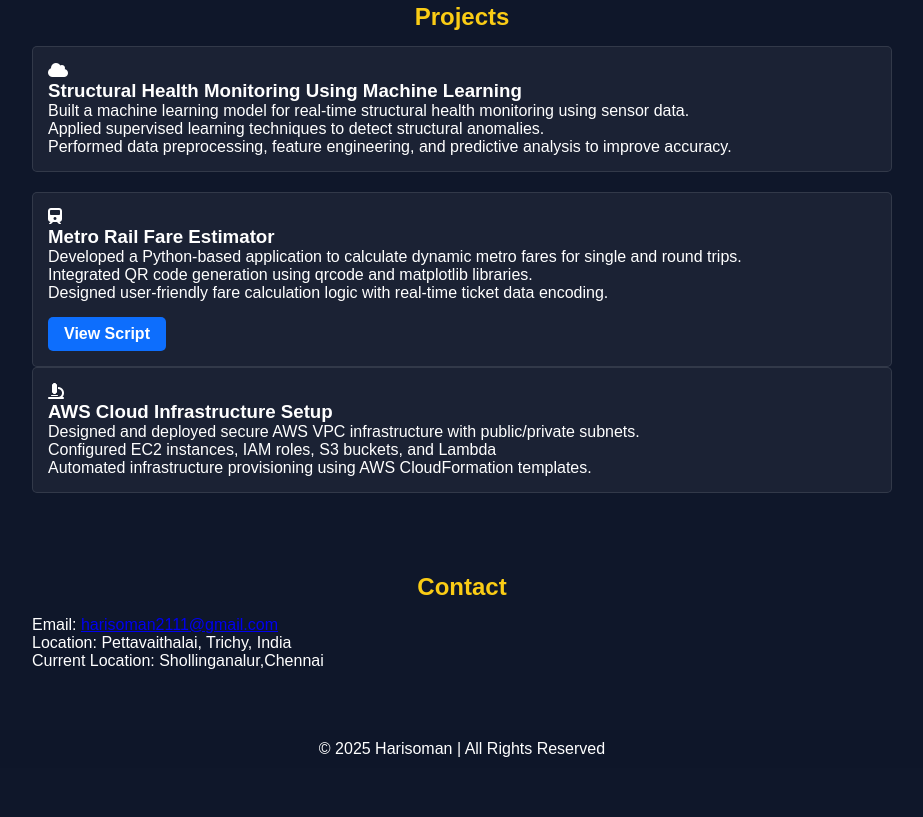
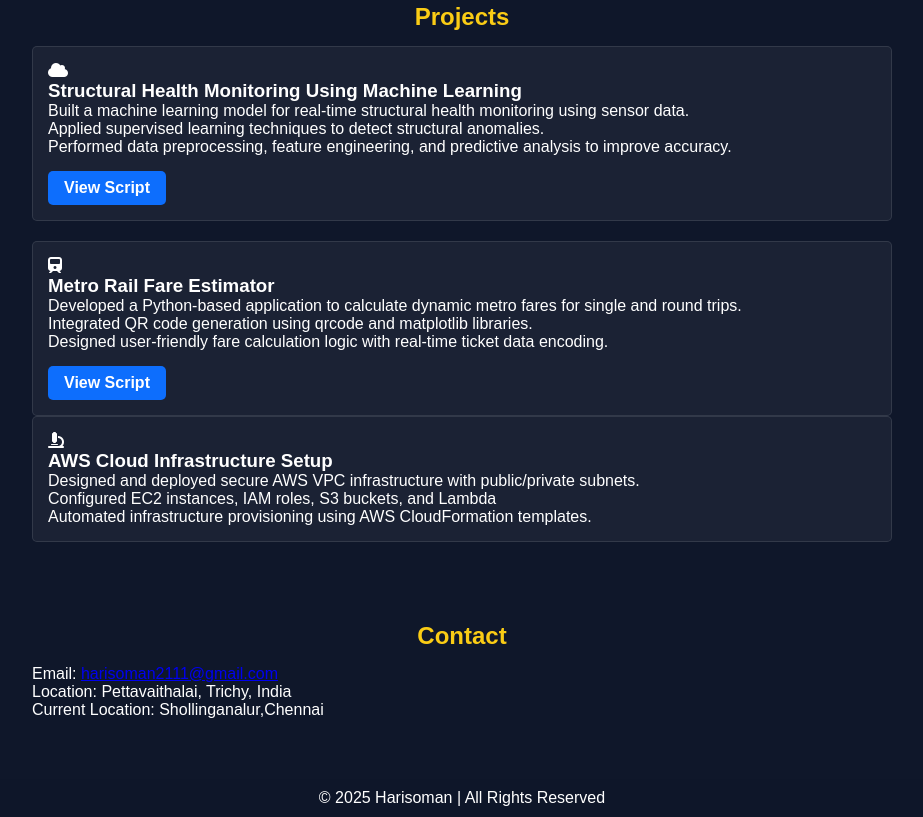
Before and after one commit to HARISOMAN/portfolio, a plain HTML site: page index.html in a window 1280 px wide. Shown: the part 1425-2242 px from the top of the page, without its empty margins (178-1101 px from the left). Before the commit the page ends 2193 px from the top, so only its background shows below. Drawn offline with Linux system fonts and the light colour scheme.

Commit message:
Update index.html

```diff
--- a/index.html
+++ b/index.html
@@ -98,6 +98,11 @@
                 <p>Built a machine learning model for real-time structural health monitoring using sensor data.</p>
                 <p>Applied supervised learning techniques to detect structural anomalies.</p>
                 <p>Performed data preprocessing, feature engineering, and predictive analysis to improve accuracy.</p>
+                <a href="https://github.com/HARISOMAN/Project/blob/5d998cf206b7f3063415abba245a52762d39b706/SHM.pdf"
+                    class="btn"
+                    target="_blank">
+                    View Script
+                </a>
             </div>
             <div class="project-card">
               <i class="fa-solid fa-train project-icon"></i>
```
